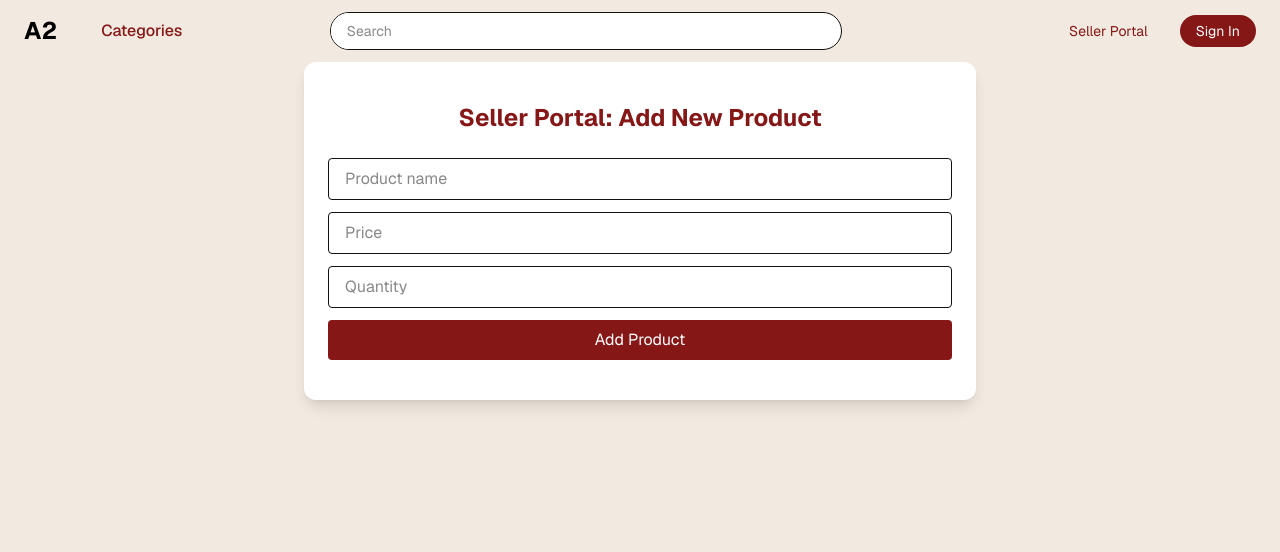
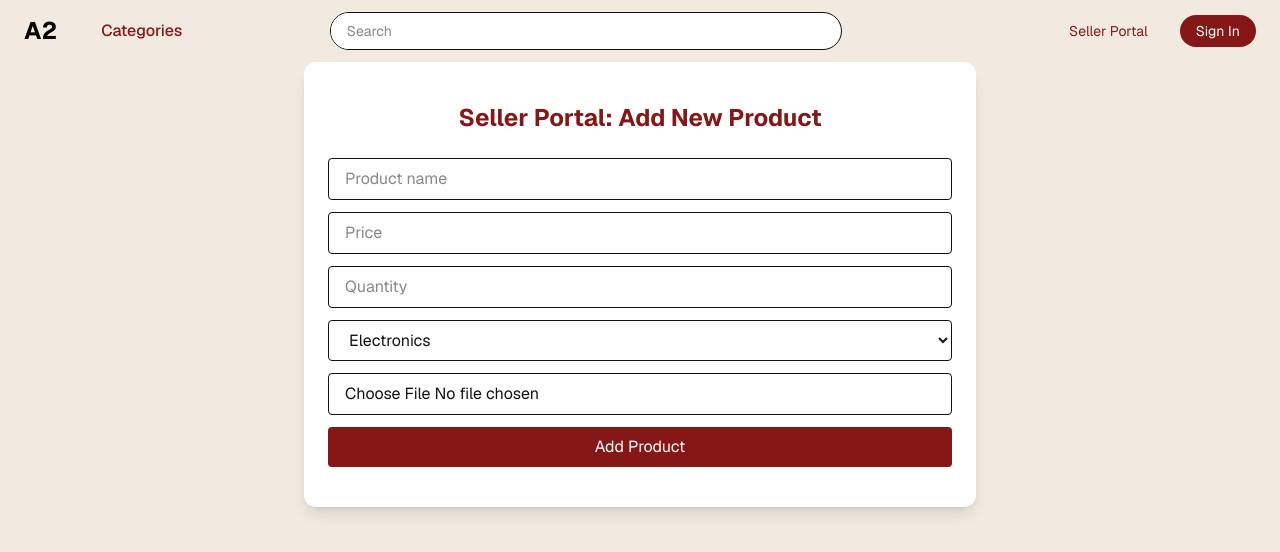
Before and after one commit to kairavipandya/amazon2, a Next.js app in the folder client/: page /seller in a window 1280 px wide. Shown: the top 552 px of the page. Built offline with nearby package versions, Linux system fonts and the light colour scheme; some icons are missing.

Commit message:
its bugged laptop dead

```diff
--- a/client/src/components/AddProductForm.tsx
+++ b/client/src/components/AddProductForm.tsx
@@ -2,10 +2,28 @@
 import { useState } from "react";
 
 export default function AddProductForm() {
-  const [name, setName] = useState("");
-  const [price, setPrice] = useState("");
-  const [quantity, setQuantity] = useState("");
+  const [Name, setName] = useState("");
+  const [Price, setPrice] = useState("");
+  const [Quantity, setQuantity] = useState("");
+  const [Category, setCategory] = useState("electronics");
+  const [image, setImage] = useState("");
   const [message, setMessage] = useState("");
+
+  const convertToBase64 = (file: File) =>
+    new Promise<string>((resolve, reject) => {
+      const reader = new FileReader();
+      reader.readAsDataURL(file);
+      reader.onload = () => resolve(reader.result as string);
+      reader.onerror = (error) => reject(error);
+    });
+
+  const handleImageUpload = async (e: React.ChangeEvent<HTMLInputElement>) => {
+    const file = e.target.files?.[0];
+    if (file) {
+      const base64 = await convertToBase64(file);
+      setImage(base64);
+    }
+  };
 
   const handleSubmit = async (e: React.FormEvent) => {
     e.preventDefault();
@@ -15,14 +33,25 @@ export default function AddProductForm() {
         method: "POST",
         headers: { "Content-Type": "application/json" },
         body: JSON.stringify({
-          name,
-          price: Number(price),
-          quantity: Number(quantity),
+          Name,
+          Price: Number(Price),
+          Quantity: Number(Quantity),
+          Category,
+          imageUrl: image,
         }),
       });
 
       const data = await res.json();
-      setMessage(data.message);
+      const msg = typeof data.message === "string" ? data.message : JSON.stringify(data.message);
+      setMessage(msg);
+
+      if (data.message === "Product added successfully") {
+        setName("");
+        setPrice("");
+        setQuantity("");
+        setCategory("electronics");
+        setImage("");
+      }
     } catch (err) {
       setMessage("Server error. Please try again.");
     }
@@ -33,28 +62,57 @@ export default function AddProductForm() {
       <input
         className="border px-4 py-2 rounded"
         placeholder="Product name"
-        value={name}
+        value={Name}
         onChange={(e) => setName(e.target.value)}
       />
       <input
         className="border px-4 py-2 rounded"
         placeholder="Price"
         type="number"
-        value={price}
+        value={Price}
         onChange={(e) => setPrice(e.target.value)}
       />
       <input
         className="border px-4 py-2 rounded"
         placeholder="Quantity"
         type="number"
-        value={quantity}
+        value={Quantity}
         onChange={(e) => setQuantity(e.target.value)}
       />
-      <button type="submit" className="bg-[#851717] text-white px-4 py-2 rounded hover:opacity-90">
+      <select
+        className="border px-4 py-2 rounded"
+        value={Category}
+        onChange={(e) => setCategory(e.target.value)}
+      >
+        <option value="automotive">Automotive</option>
+        <option value="beautyAndPersonalCare">Beauty & Personal Care</option>
+        <option value="books">Books</option>
+        <option value="clothing">Clothing</option>
+        <option value="electronics">Electronics</option>
+        <option value="grocery">Grocery</option>
+        <option value="healthAndWellness">Health & Wellness</option>
+        <option value="homeAndKitchen">Home & Kitchen</option>
+        <option value="sportsAndOutdoors">Sports & Outdoors</option>
+        <option value="toysAndGames">Toys & Games</option>
+      </select>
+      <input
+        type="file"
+        accept="image/*"
+        className="border px-4 py-2 rounded"
+        onChange={handleImageUpload}
+      />
+      <button
+        type="submit"
+        className="bg-[#851717] text-white px-4 py-2 rounded hover:opacity-90"
+      >
         Add Product
       </button>
 
-      {message && <p className="text-center mt-2 text-sm text-[#851717]">{message}</p>}
+      {message && (
+        <p className="text-center mt-2 text-sm text-[#851717]">
+          {typeof message === "string" ? message : JSON.stringify(message)}
+        </p>
+      )}
     </form>
   );
 }
```
Also changed, not shown: 1 other file (tests, documents, lock files or other folders).
